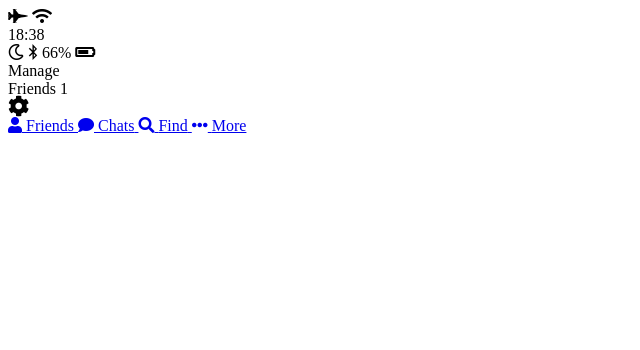
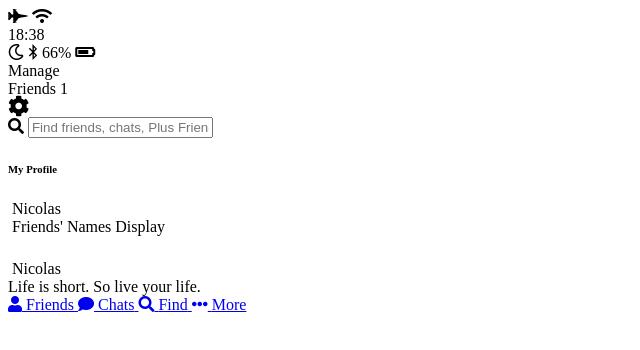
Before and after one commit to jamesjahng/kakao-clone, a plain HTML site: page index.html in a window 1280 px wide. Shown: the whole page, without its empty margins (0-640 px from the left). Drawn offline with Linux system fonts and the light colour scheme.

Commit message:
Adding Friends section rows

```diff
--- a/index.html
+++ b/index.html
@@ -33,6 +33,44 @@
  <div class="header__column"></div>
    <i class="fa fa-cog fa-lg"></i>
 </header>
+<main class="friends">
+  <div class="search-bar">
+    <i class="fa fa-search"></i>
+    <input type="text" placeholder="Find friends, chats, Plus Friends">
+  </div>
+  <section class="friends__section">
+    <header class="friends__section-header" >
+      <h6 class="friends__section-title">My Profile</h6>
+    </header>
+    <div class="friends__section-rows">
+      <div class="friends__section-row">
+        <img src="" alt="">
+        <span class="firends__profile-name">Nicolas</span>
+      </div>
+      <div class="friends__section-row">
+        <img src="" alt="">
+        <span class="friends__section-name">Friends' Names Display</span>
+      </div>
+    </div>
+  </section>
+  <section class="friends__section">
+    <header class="friends__section-header" >
+      <h6 class="friends__section-title"></h6>
+      </h6>
+    </header>
+    <div class="friends__section-rows">
+      <div class="friends__section-row">
+        <div class="friends__section-column">
+          <img src="" alt="">
+          <span class="firends__profile-name">Nicolas</span>
+        </div>
+        <span class="friends__section-tagline">
+          Life is short. So live your life.
+        </span>
+      </div>
+    </div>
+  </section>
+</main>
 <nav class="tab-bar">
   <a href="index.html" class="tab-bar__tab">
    <i class="fa fa-user"></i>
```
